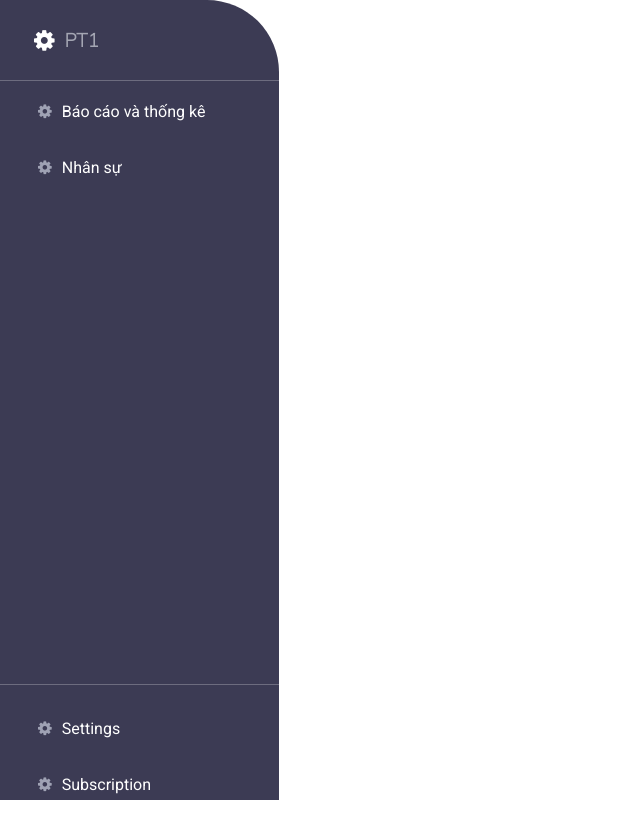
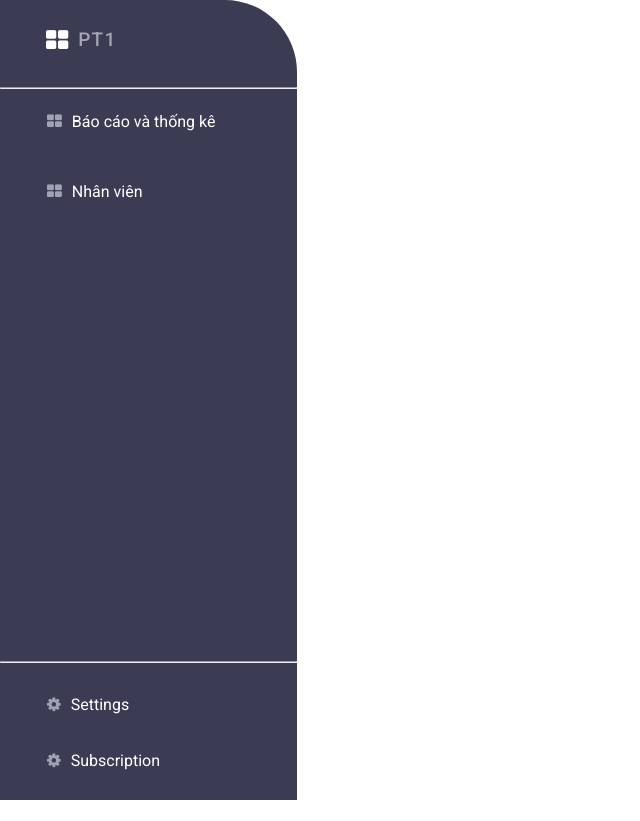
Before and after one commit to longdratech/minhdu-ng, an Angular app: page / in a window 1280 px wide. Shown: the whole page, without its empty margins (0-640 px from the left). Built offline with nearby package versions, Linux system fonts and the light colour scheme.

Commit message:
fix hardcode

```diff
--- a/angular.json
+++ b/angular.json
@@ -99,13 +99,9 @@
             ],
             "styles": [
               "./node_modules/@angular/material/prebuilt-themes/indigo-pink.css",
-              "./node_modules/bootstrap/dist/css/bootstrap.min.css",
               "src/styles.scss"
             ],
             "scripts": [
-              "./node_modules/jquery/dist/jquery.js",
-              "./node_modules/popper.js/dist/umd/popper.min.js",
-              "./node_modules/bootstrap/dist/js/bootstrap.min.js"
             ]
           }
         },
--- a/package.json
+++ b/package.json
@@ -21,9 +21,6 @@
     "@angular/platform-browser": "~11.2.7",
     "@angular/platform-browser-dynamic": "~11.2.7",
     "@angular/router": "^11.2.7",
-    "bootstrap": "^4.6.0",
-    "jquery": "^3.6.0",
-    "popper.js": "^1.16.1",
     "rxjs": "~6.6.0",
     "tslib": "^2.0.0",
     "zone.js": "~0.11.3"
--- a/src/app/components/sidebar/sidebar.component.html
+++ b/src/app/components/sidebar/sidebar.component.html
@@ -1,47 +1,34 @@
-<div id="sidebar" style="width:279px">
-  <div id="sidebar-header" class="row">
+<div id="sidebar">
+  <div id="sidebar-header">
     <div class="sidebar-header-content">
-        <i class="fa fa-cog"></i>
-        <p>PT1</p>
+        <i class="{{iconHeader}}"></i>
+        <p>{{titleHeader}}</p>
     </div>
     <hr />
   </div>
-  <div id="sidebar-content" class="row mt-1">
-    <ul class="pr-menu">
+  <div id="sidebar-content">
+    <ul class="pr-menu" *ngFor="let item of subTitle">
       <li class="pr-menu-content">
-        <a>
-          <i class="fa fa-cog"></i>
-          <span>Báo cáo và thống kê</span>
+        <a (click)="showSubMenu(item)">
+          <i class="{{item.icon}}"></i>
+          <span>{{item.title}}</span>
         </a>
-      </li>
-      <li class="pr-menu-content">
-        <a (click)="showSubMenu()">
-          <i class="fa fa-cog"></i>
-          <span>Nhân sự</span>
-        </a>
-        <ul class="sub-menu" *ngIf="isShow">
-          <li class="sub-menu-content">
-            <a routerLink="/nhanvien" routerLinkActive='active-submenu'>
-              Danh sách nhân viên
-            </a>
-          </li>
-          <li class="sub-menu-content">
-            <a routerLink="/salary" routerLinkActive='active-submenu'>
-              Tính lương
-            </a>
-          </li>
-          <li class="sub-menu-content">
-            <a routerLink="/salary" routerLinkActive='active-submenu'>
-              Xuất phiếu lương
-            </a>
-          </li>
+        <ul class="sub-menu" *ngIf="item.submenu.length > 0">
+          <div *ngIf="expanded">
+            <li class="sub-menu-content" *ngFor="let subMenuItem of item.submenu">
+              <a routerLink="{{subMenuItem.path}}" routerLinkActive='active-submenu'>
+                {{subMenuItem.title}}
+              </a>
+            </li>
+          </div>
         </ul>
       </li>
     </ul>
   </div>
-  <div id="sidebar-footer" class="row">
+  <div id="sidebar-footer">
     <hr />
-    <ul class="pr-menu">
+    <div class="sidebar-footer-content">
+      <ul class="pr-menu">
         <li class="pr-menu-content">
           <a>
             <i class="fa fa-cog"></i>
@@ -55,6 +42,7 @@
             </a>
           </li>
       </ul>
+    </div>
   </div>
 </div>
 <router-outlet></router-outlet>
--- a/src/app/components/sidebar/sidebar.component.scss
+++ b/src/app/components/sidebar/sidebar.component.scss
@@ -10,33 +10,23 @@ $color-submenu-disable:#B4AEAE;
   background-color: $primary-dark;
   border-top-right-radius: 72px;
   height: 100%;
+  width:297px;
   color: #FFFFFF;
-
   #sidebar-header {
     height: 10%;
-
-    // p{
-    //     font-size: 19px;
-    //     line-height: 50px;
-    //     font-family: $font-mulish;
-    //     padding-left: 76px;
-    //     display: flex;
-    //     align-items: center;
-    //     color:$gray;
-    //     font-weight: 900;
-    // }
     .sidebar-header-content {
-      display: inline-flex;
+      display: flex;
       height: 100%;
       align-items: center;
       padding: 0 46px;
       p{
         font-size: 19px;
         color:$gray;
-        font-weight: 900;
-        font-family: $font-mulish;
+        font-weight: 500;
+        // font-family: $font-mulish;
         margin-left: 10px;
         margin-top: 12px;
+        letter-spacing: 1.2px;
       }
       i{
           font-size: 24px;
@@ -45,23 +35,23 @@ $color-submenu-disable:#B4AEAE;
   }
 
   #sidebar-content {
-    height: 75%;
+    height: 70%;
   }
 
   #sidebar-footer {
-    height: 15%;
+    height: 20%;
   }
 }
 
 .pr-menu {
   width: 100%;
+  list-style: none;
   padding: 0;
-
   .pr-menu-content {
     position: relative;
     height: 56px;
     line-height: 56px;
-
+    padding: 0 47px;
     &:hover {
       background-color: rgba(255, 255, 255, 0.08);
       height: 56px;
@@ -76,9 +66,9 @@ $color-submenu-disable:#B4AEAE;
         background-color: white;
         left: 0;
         top: 0;
-        width: 10px;
+        width: 5px;
         height: 100%;
-        left: 2%;
+        // left: 2%;
       }
     }
 
@@ -88,7 +78,7 @@ $color-submenu-disable:#B4AEAE;
       i {
         font-size: 16px;
         color: $icon-gray;
-        padding-left: 50px;
+        // padding-left: 50px;
       }
 
       span {
@@ -100,12 +90,13 @@ $color-submenu-disable:#B4AEAE;
     }
 
     .sub-menu {
+      width: 100%;
+      padding: 0 25px;
       .sub-menu-content {
         list-style-type: none;
-
         a {
           font-size: 16px;
-          margin-left: 41px;
+          // margin-left: 41px;
           color: $color-submenu-disable;
         }
       }
--- a/src/app/components/sidebar/sidebar.component.ts
+++ b/src/app/components/sidebar/sidebar.component.ts
@@ -7,15 +7,34 @@ import { Routes, RouterModule,ActivatedRoute } from '@angular/router';
   styleUrls: ['./sidebar.component.scss']
 })
 export class SidebarComponent implements OnInit {
-  isShow: boolean = false;
+  expanded: boolean = false;
+  iconHeader: string = "fa fa-th-large"
+  titleHeader: string = "PT1"
+  subTitle: any = [];
   constructor(
     private route: ActivatedRoute,
   ) { }
 
   ngOnInit(): void {
+    this.listSubMenu();
   }
-
-  showSubMenu(){
-    this.isShow = !this.isShow
+  showSubMenu(e: any){
+    if(e.submenu && e.submenu.length){
+      this.expanded = !this.expanded;
+    }
+  }
+  listSubMenu(){
+    this.subTitle = [
+      {
+        path: '/report', title:'Báo cáo và thống kê', icon:'fa fa-th-large', submenu: []
+      },
+      {
+        path: '', title:'Nhân viên', icon:'fa fa-th-large',
+        submenu: [
+         {path: '/danhsach', title:'Danh sách nhân viên', icon:''},
+         {path: '/salary', title:'Tính lương', icon:''},
+        ]
+      },
+    ]
   }
 }
--- a/src/index.html
+++ b/src/index.html
@@ -6,14 +6,6 @@
   <base href="/">
   <meta name="viewport" content="width=device-width, initial-scale=1">
   <link rel="icon" type="image/x-icon" href="favicon.ico">
-  <link href="https://cdn.jsdelivr.net/npm/bootstrap@5.0.0-beta3/dist/css/bootstrap.min.css" rel="stylesheet"
-    integrity="sha384-eOJMYsd53ii+scO/bJGFsiCZc+5NDVN2yr8+0RDqr0Ql0h+rP48ckxlpbzKgwra6" crossorigin="anonymous">
-  <script src="https://cdn.jsdelivr.net/npm/@popperjs/core@2.9.1/dist/umd/popper.min.js"
-    integrity="sha384-SR1sx49pcuLnqZUnnPwx6FCym0wLsk5JZuNx2bPPENzswTNFaQU1RDvt3wT4gWFG" crossorigin="anonymous">
-  </script>
-  <script src="https://cdn.jsdelivr.net/npm/bootstrap@5.0.0-beta3/dist/js/bootstrap.min.js"
-    integrity="sha384-j0CNLUeiqtyaRmlzUHCPZ+Gy5fQu0dQ6eZ/xAww941Ai1SxSY+0EQqNXNE6DZiVc" crossorigin="anonymous">
-  </script>
   <link rel="preconnect" href="https://fonts.gstatic.com">
   <link href="https://fonts.googleapis.com/css2?family=Roboto:wght@300;400;500&display=swap" rel="stylesheet">
   <link href="https://fonts.googleapis.com/icon?family=Material+Icons" rel="stylesheet">
```
Also changed, not shown: 1 other file (tests, documents, lock files or other folders).
